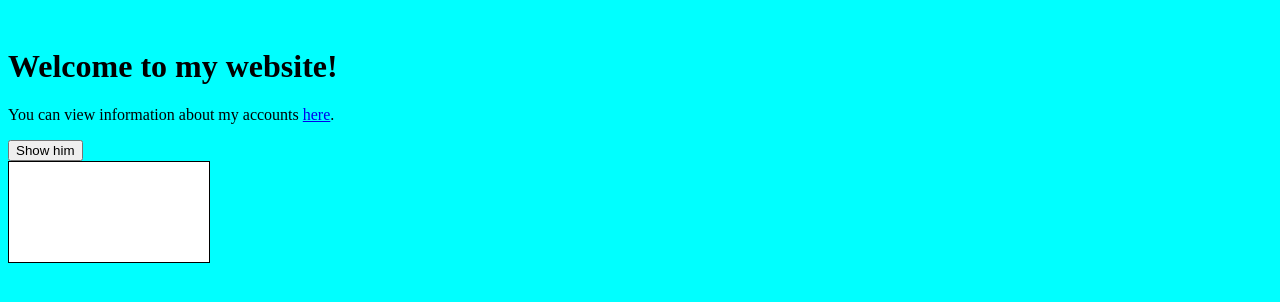
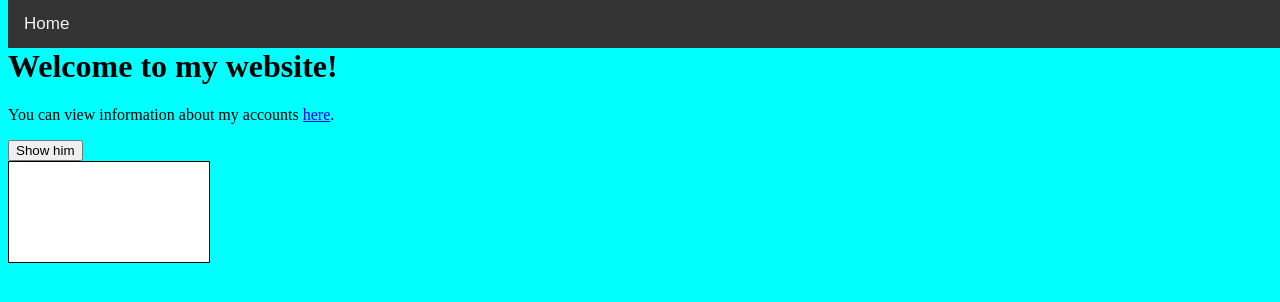
Before and after one commit to Night-Wisp/Night-Wisp.github.io, a plain HTML site: page index.html in a window 1280 px wide. Drawn offline with Linux system fonts and the light colour scheme.

Commit message:
Update index.html

```diff
--- a/index.html
+++ b/index.html
@@ -39,6 +39,10 @@ s0.parentNode.insertBefore(s1,s0);
 <body bgcolor="cyan">
 <h1>Welcome to my website!</h1>
 
+	<div class="topnav" id="myTopnav">
+		<a href="index.html" class="A">Home</a>
+	</div>
+
   <p>You can view information about my accounts <a href="HTML/accounts.html">here</a>.</p>
 
 <button type="button" onclick="show()">Show him</button>
```
